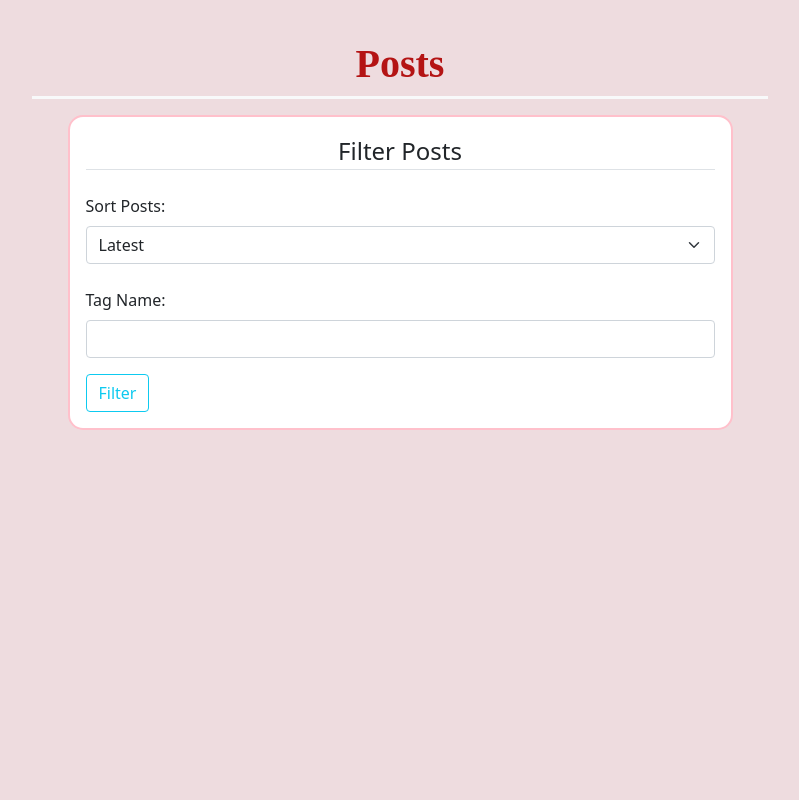
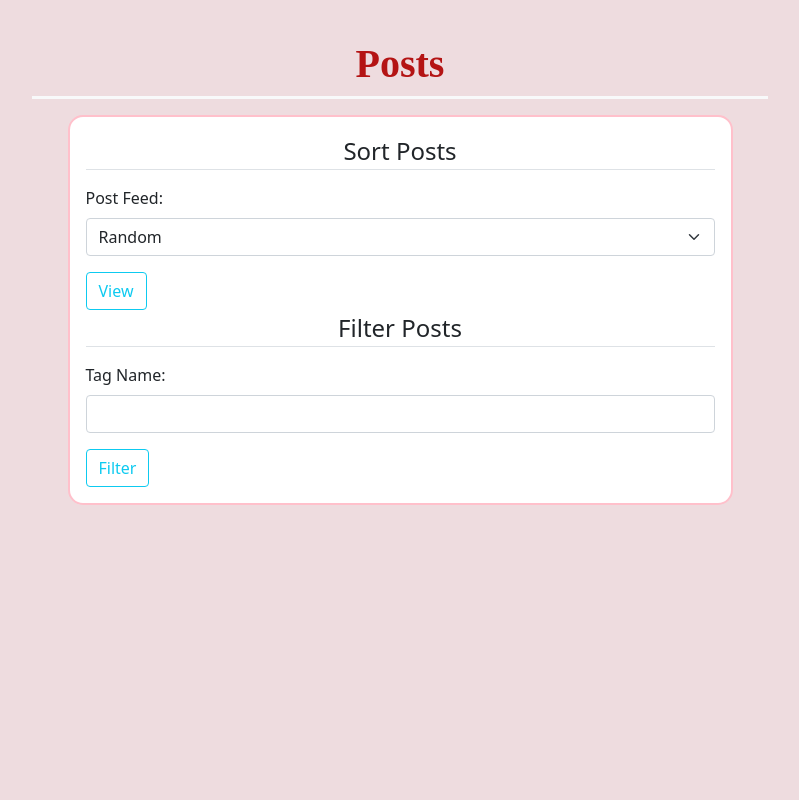
Before and after one commit to jzd2103/DB_project, a Flask app: template templates/feed.html in a window 1280 px wide. Shown: the part 68-868 px from the top of the page, without its empty margins (240-1039 px from the left). Run offline with Flask 3, Linux system fonts and the light colour scheme; the template is opened without the code that fills it, so the values that code supplies are empty; parts of the project's set-up code (start-up, migrations or seed data) failed here and were passed over.

Commit message:
Recipe and Post Filters

```diff
--- a/server.py
+++ b/server.py
@@ -51,59 +51,66 @@ def teardown_request(exception):
 
 @app.route('/', methods=['POST', 'GET'])
 def home():
+	order = 'Random'
+	post_query = """Select username, post_id, caption, image_URL, video_URL
+						From Posts Natural Join Make Natural Join Users
+						Order by RANDOM()"""
 
-	order = 'Latest'
 	if request.method == 'POST':
-		order = request.form['order']
-		tag = request.form.get('tag')
+		if 'order' in request.form:
+			order = request.form['order']
+			if order == 'Random':
+				post_query = """Select username, post_id, caption, image_URL, video_URL
+								From Posts Natural Join Make Natural Join Users
+								Order by RANDOM()"""
+			elif order == 'Latest':
+				post_query = """Select username, post_id, caption, image_URL, video_URL
+								From Posts Natural Join Make Natural Join Users
+								Order by Date_Posted DESC
+							"""
+			elif order == 'Oldest':
+				post_query = """Select username, post_id, caption, image_URL, video_URL
+								From Posts Natural Join Make Natural Join Users
+								Order by Date_Posted ASC
+								"""
+			elif order == 'Most Popular':
+				post_query = """WITH TopPosts AS (SELECT Post_ID, SUM(Rating) AS Likes
+												FROM Rate
+												GROUP BY Post_ID
+												)
+								Select username, post_id, caption, image_URL, video_URL
+								From TopPosts Natural Join Posts Natural Join Users Natural Join Make
+								ORDER BY Likes DESC
+							"""
+			elif order == 'Following':
+				post_query = f"""WITH Following_Posts AS (Select Post_ID
+														From Make
+														Where user_id IN (Select Followed_ID
+																		From Follow
+																		Where Follower_ID = {user_id}))
+								Select username, post_id, caption, image_URL, video_URL
+								From Following_Posts Natural Join Posts Natural Join Users Natural Join Make
+							"""
+		elif 'tag' in request.form:
+			tag = request.form.get('tag')
 
-		if tag:
+			if not tag:
+				flash("No Tag Entered", 'danger')
+				return redirect('/')
+
 			param = {'tag': tag}
 			select_query = """Select Tag_ID from Tags Where Tag_Name = (:tag)"""
 			tag_exists = g.conn.execute(text(select_query), param).fetchone()
 
 			if not tag_exists:
 				flash("The tag entered does not exist", 'danger')
+				return redirect('/')
 			else:
 				tag_id = tag_exists[0]
 
 				post_query = f"""Select username, post_id, caption, image_URL, video_URL
-							     From Posts Natural Join Users Natural Join Make Natural Join Have_Post_Tag
-							     Where tag_id = {tag_id}"""
-
-		elif order == 'Latest':
-			post_query = """Select username, post_id, caption, image_URL, video_URL
-							From Posts Natural Join Make Natural Join Users
-							Order by Date_Posted DESC
-							"""
-		elif order == 'Oldest':
-			post_query = """Select username, post_id, caption, image_URL, video_URL
-							From Posts Natural Join Make Natural Join Users
-							Order by Date_Posted ASC
-							"""
-		elif order == 'Most Popular':
-			post_query = """WITH TopPosts AS (SELECT Post_ID, SUM(Rating) AS Likes
-         		         					  FROM Rate
-                            				  GROUP BY Post_ID
-                        					  )
-							Select username, post_id, caption, image_URL, video_URL
-							From TopPosts Natural Join Posts Natural Join Users Natural Join Make
-							ORDER BY Likes DESC
-						"""
-		elif order == 'Following':
-			post_query = f"""WITH Following_Posts AS (Select Post_ID
-													 From Make
-							                         Where user_id IN (Select Followed_ID
-											                           From Follow
-							                                           Where Follower_ID = {user_id}))
-							Select username, post_id, caption, image_URL, video_URL
-							From Following_Posts Natural Join Posts Natural Join Users Natural Join Make
-						 """
-	else:
-		post_query = """Select username, post_id, caption, image_URL, video_URL
-						From Posts Natural Join Make Natural Join Users
-						Order by Date_Posted DESC
-					"""
+								From Posts Natural Join Users Natural Join Make Natural Join Have_Post_Tag
+								Where tag_id = {tag_id}"""
 
 	cursor = g.conn.execute(text(post_query))
 	posts = []
@@ -144,10 +151,49 @@ def home():
 
 	return render_template("feed.html", posts=posts, logged_in=logged_in, loggedin_user=logged_in_username, order=order)
 
-@app.route('/Recipes')
+@app.route('/Recipes', methods=['POST', 'GET'])
 def recipes():
+	view = 'Random'
 	recipe_query = """Select Recipe_ID, Username, Recipe_Name, Description, Ingredients, Directions, Cook_Time, Image_URL
-					  from Recipes natural join Users natural join Create_recipe"""
+					  from Recipes natural join Users natural join Create_recipe
+					  Order by RANDOM()"""
+
+	if request.method == 'POST':
+		if 'view' in request.form:
+			view = request.form['view']
+			if view == 'Random':
+				recipe_query = """Select Recipe_ID, Username, Recipe_Name, Description, Ingredients, Directions, Cook_Time, Image_URL
+					  			  from Recipes natural join Users natural join Create_recipe
+					   			  Order by RANDOM()"""
+			elif view == 'Following':
+				recipe_query = f"""WITH Following_R AS (Select Recipe_ID
+														From Create_Recipe
+														Where User_id IN (Select Followed_ID
+																		  From Follow
+																		  Where Follower_ID = {user_id}))
+								   Select Recipe_ID, Username, Recipe_Name, Description, Ingredients, Directions, Cook_Time, Image_URL
+								   From Following_R Natural Join Recipes Natural Join Users Natural Join Create_recipe
+							"""
+		elif 'tag' in request.form:
+			tag = request.form.get('tag')
+
+			if not tag:
+				flash("No Tag Entered", 'danger')
+				return redirect('/Recipes')
+
+			param = {'tag': tag}
+			select_query = """Select Tag_ID from Tags Where Tag_Name = (:tag)"""
+			tag_exists = g.conn.execute(text(select_query), param).fetchone()
+
+			if not tag_exists:
+				flash("The tag entered does not exist", 'danger')
+				return redirect('/Recipes')
+			else:
+				tag_id = tag_exists[0]
+
+				recipe_query = f"""Select Recipe_ID, Username, Recipe_Name, Description, Ingredients, Directions, Cook_Time, Image_URL
+								   From Recipes Natural Join Users Natural Join Create_Recipe Natural Join Have_Recipe_Tag
+								   Where tag_id = {tag_id}"""
 
 	cursor = g.conn.execute(text(recipe_query))
 	recipes = []
@@ -158,7 +204,7 @@ def recipes():
 
 	cursor.close()
 
-	return render_template("recipe.html", recipes=recipes, logged_in=logged_in, loggedin_user=logged_in_username)
+	return render_template("recipe.html", recipes=recipes, logged_in=logged_in, loggedin_user=logged_in_username, view=view)
 
 @app.route('/Profile')
 def profile():
--- a/templates/feed.html
+++ b/templates/feed.html
@@ -13,19 +13,26 @@
         <div class="col-7 light-background p-3 light-border">
             <form method="POST" action="/">
                 <fieldset class="form-group">
-                    <legend class="text-center border-bottom mb-4">Filter Posts</legend>
-                        <label for="Order" class="form-label">Sort Posts:</label>
+                    <legend class="text-center border-bottom mb-3">Sort Posts</legend>
+                        <label for="Order" class="form-label">Post Feed:</label>
                         <select id="Order" name="order" class="form-select">
+                            <option value="Random" {% if order == 'Random' %} selected {% endif %}>Random</option>
                             <option value="Latest" {% if order == 'Latest' %} selected {% endif %}>Latest</option>
                             <option value="Oldest" {% if order == 'Oldest' %} selected {% endif %}>Oldest</option>
                             <option value="Most Popular"{% if order == 'Most Popular' %} selected {% endif %}>Most Popular</option>
                             {% if logged_in %}
                                 <option value="Following" {% if order == 'Following' %} selected {% endif %}>Following</option>
                             {% endif %}
-                        </select><br>
-                        <label for="Tag" class="form-label">Tag Name:</label><br>
-                        <input type="text" id="Tag" name="tag" class="form-control">
-                        <input type="submit" value="Filter" class = "mt-3 btn btn-outline-info">
+                        </select>
+                        <input type="submit" value="View" class = "mt-3 btn btn-outline-info">
+                </fieldset>
+            </form>
+            <form method = "POST" action ='/'>
+                <fieldset class="form-group">
+                    <legend class="text-center border-bottom mb-3">Filter Posts</legend>
+                    <label for="Tag" class="form-label">Tag Name:</label><br>
+                    <input type="text" id="Tag" name="tag" class="form-control">
+                    <input type="submit" value="Filter" class = "mt-3 btn btn-outline-info">
                 </fieldset>
             </form>
         </div>
```
Also changed, not shown: templates/recipe.html (+25 -0 lines).
